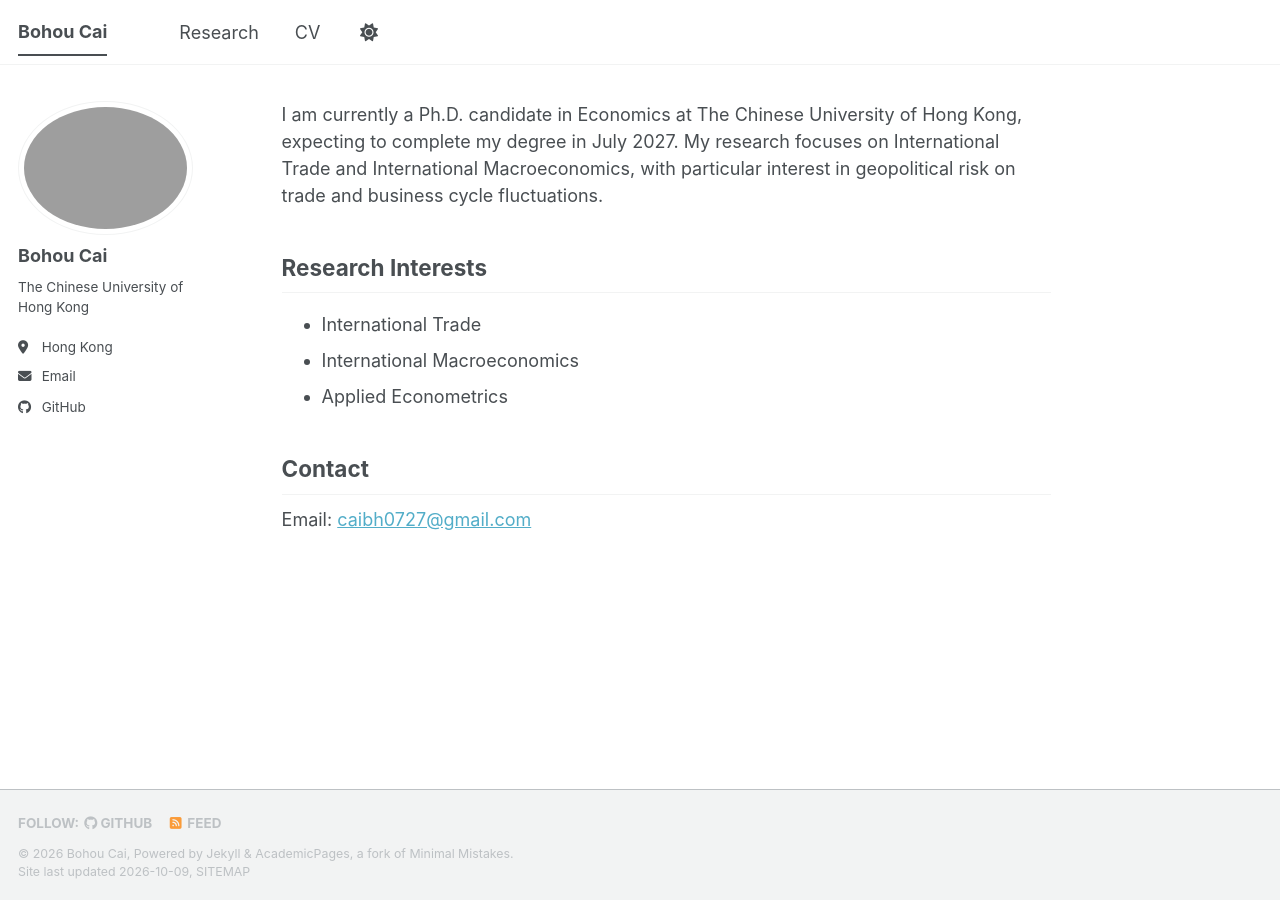
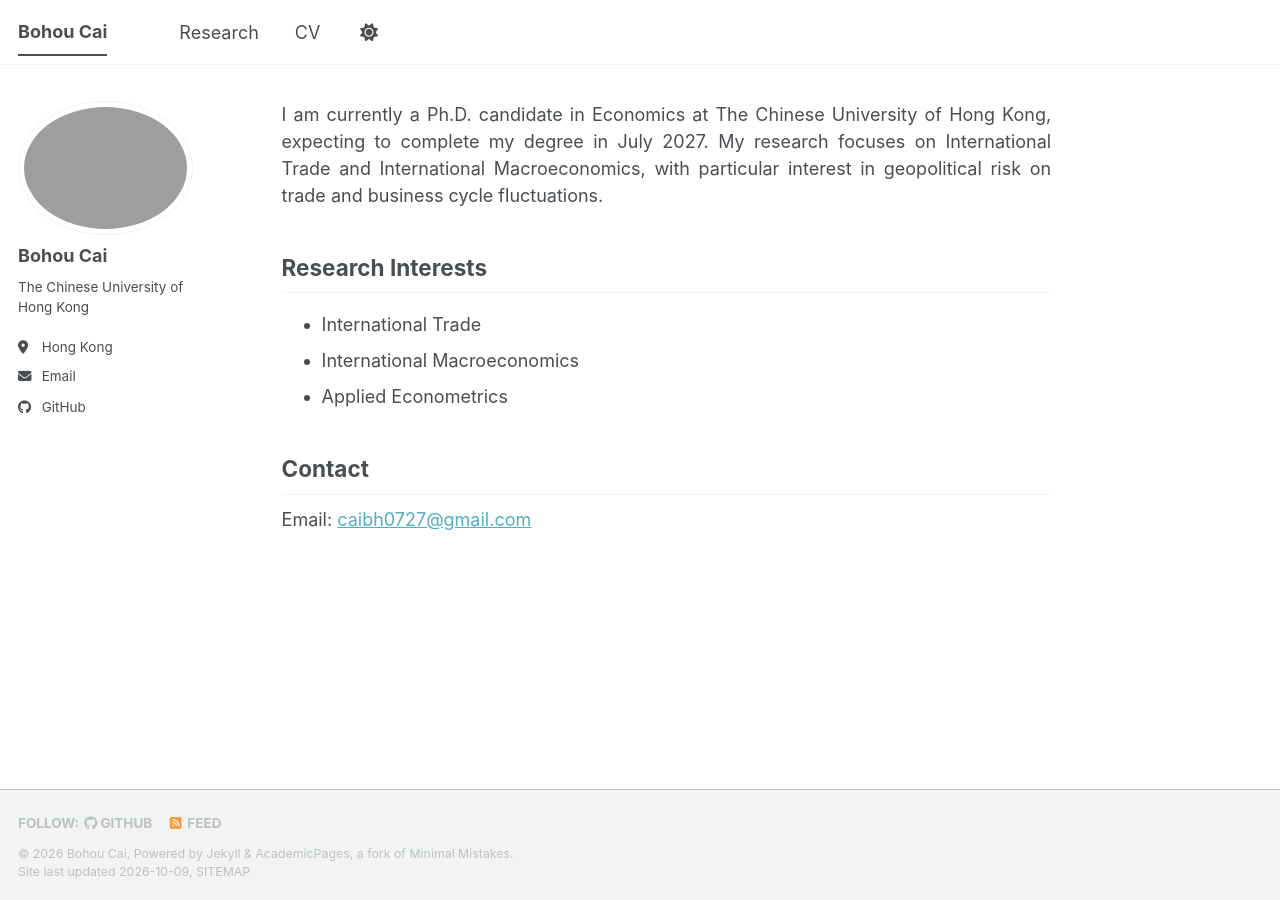
Before and after one commit to bohoucai/bohoucai.github.io, a Jekyll site: the page built from _pages/about.md, in a window 1280 px wide. Built offline with Jekyll 4.4.1, drawn with Linux system fonts in a browser that asks for light colours; a style sheet for code colours, icons or effects is not loaded.

Commit message:
Update main.scss

```diff
--- a/assets/css/main.scss
+++ b/assets/css/main.scss
@@ -37,3 +37,8 @@
     "layout/sidebar",
     "layout/json_cv"
 ;
+
+.page__content p {
+  text-align: justify;
+  hyphens: auto;
+}
```
